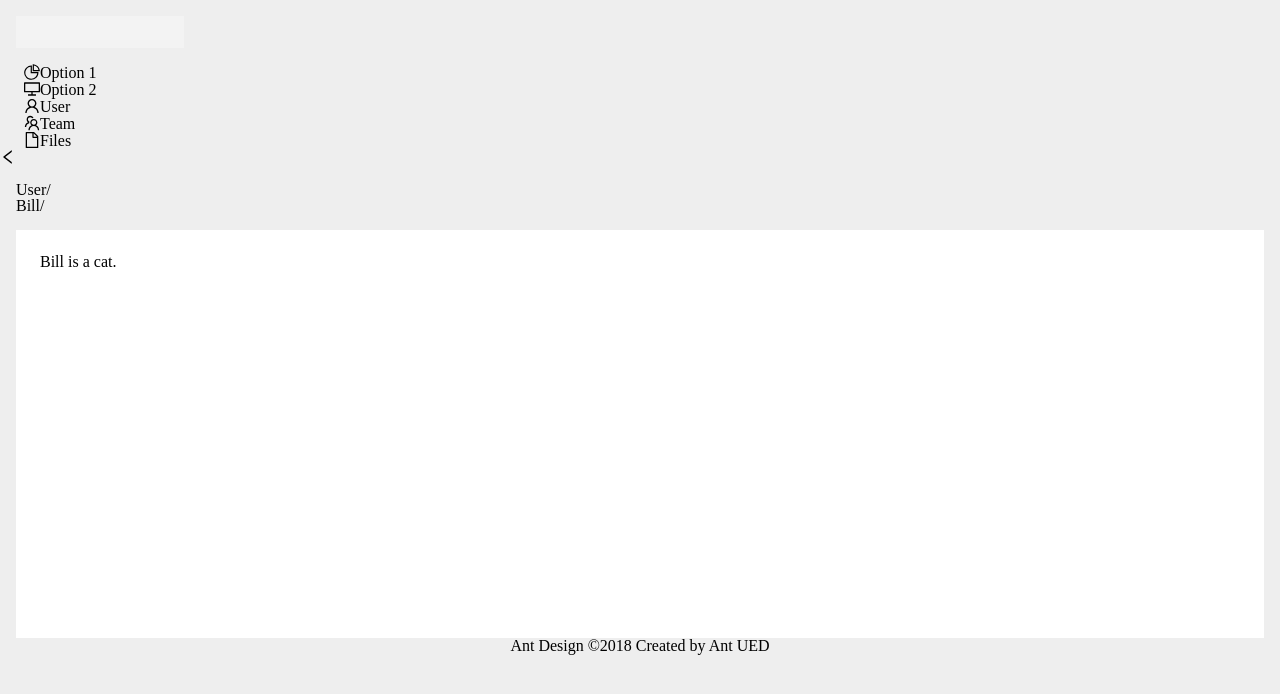
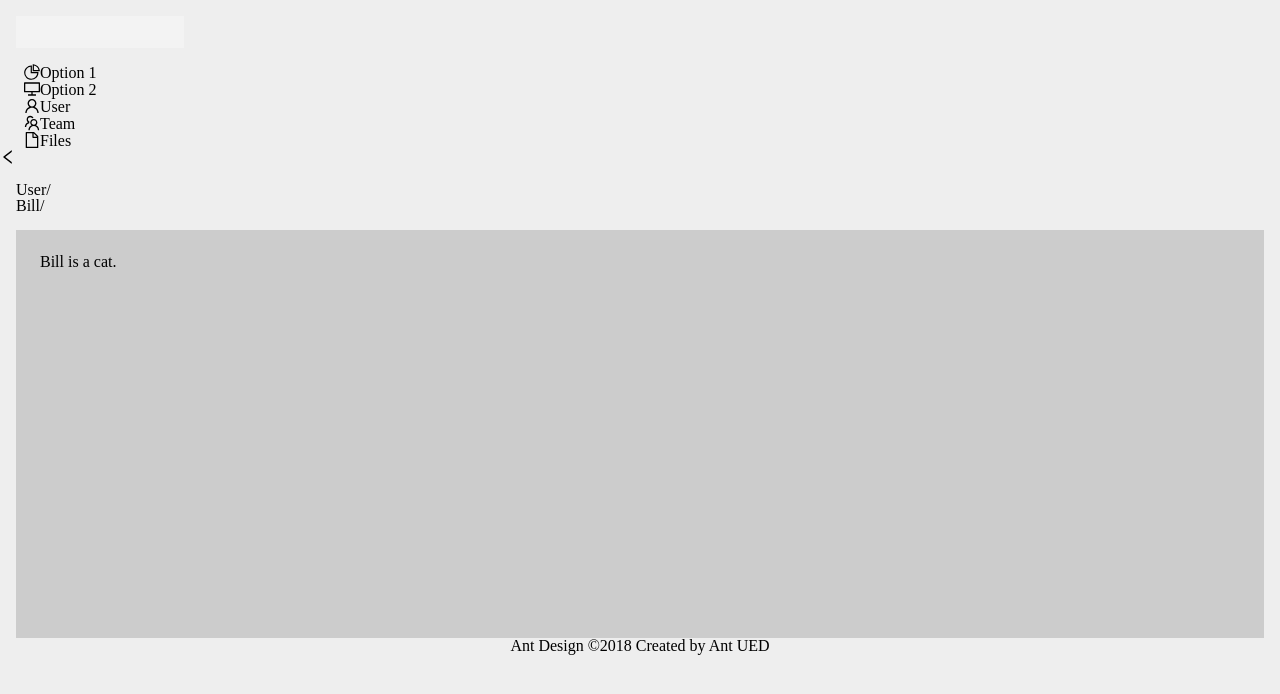
Before and after one commit to KurjaScript/lege-management, a React (Vite) app: page /home in a window 1280 px wide. Shown: the top 694 px of the page. Built offline with nearby package versions, Linux system fonts and the light colour scheme.

Commit message:
更改背景色使明显

```diff
--- a/src/assets/styles/global.scss
+++ b/src/assets/styles/global.scss
@@ -17,5 +17,5 @@ img {
 }
 
 .site-layout .site-layout-background {
-  background: #fff;
+  background: #ccc;
 }
```
